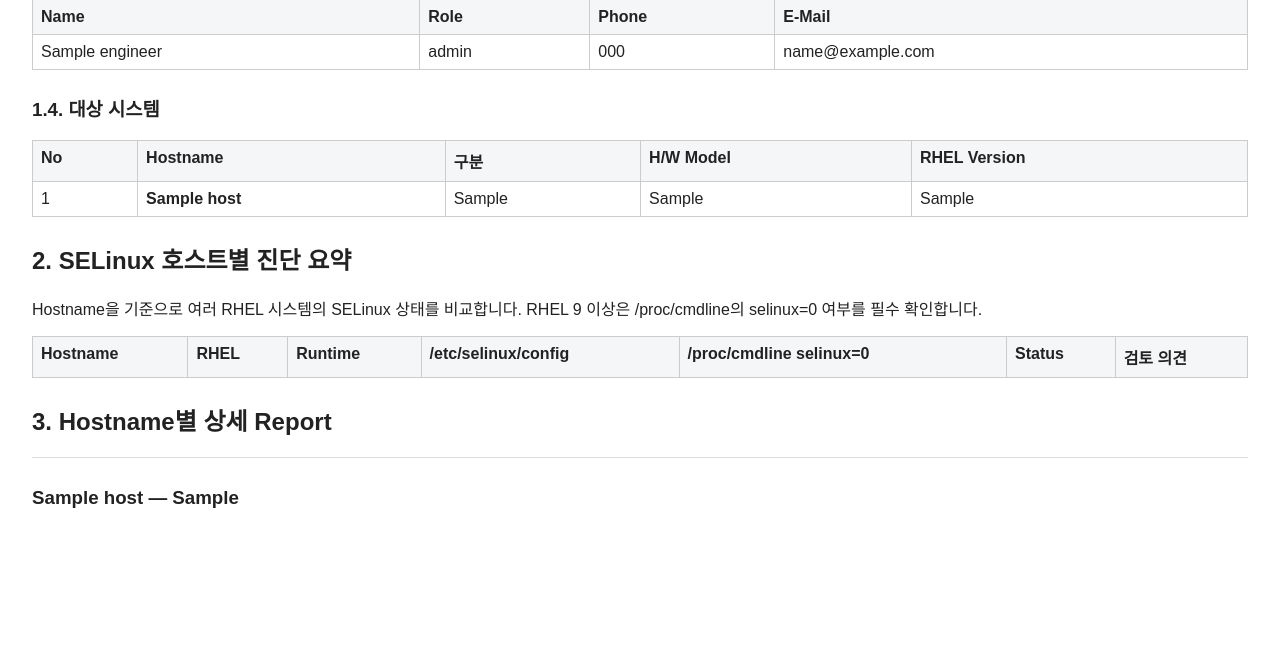
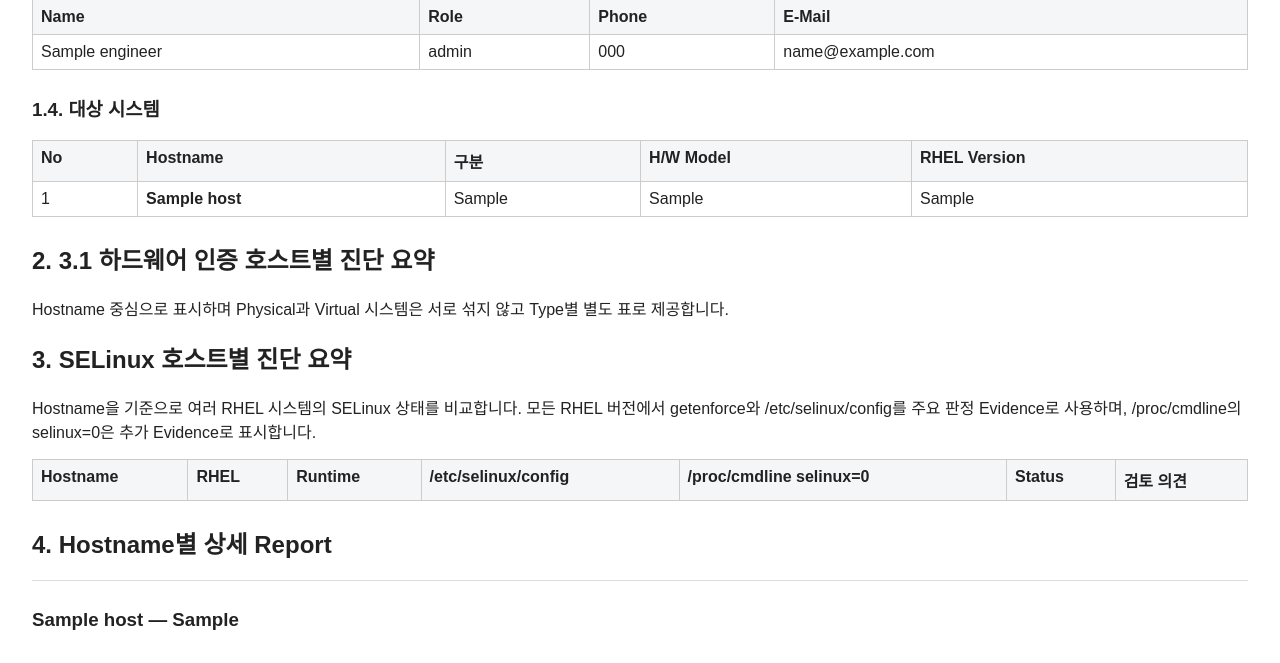
Before and after one commit to mjs0000/html, a Python web app: template templates/html/report.html.j2 in a window 1280 px wide. Shown: the part 604-1267 px from the top of the page. Before the commit the page ends 1112 px from the top, so only its background shows below. Run offline with Jinja, Linux system fonts and the light colour scheme; the template is opened without the code that fills it: most values are stand-ins (such as "Sample title", 1, 10 or a date in 2020); lists and menus that the app fills with data are empty.

Commit message:
feat: group hardware certification HTML by system type

```diff
--- a/templates/html/report.html.j2
+++ b/templates/html/report.html.j2
@@ -11,6 +11,8 @@
     code { white-space: pre-wrap; word-break: break-all; }
     .status { font-weight: 700; }
     .host-detail { margin: 18px 0 28px; padding-top: 10px; border-top: 1px solid #ddd; }
+    .type-group { margin-top: 20px; }
+    .reference-link { word-break: break-all; }
   </style>
 </head>
 <body>
@@ -52,9 +54,78 @@
     </table>
   </section>
 
+  <section id="hardware-certification-summary">
+    <h2>2. 3.1 하드웨어 인증 호스트별 진단 요약</h2>
+    <p>Hostname 중심으로 표시하며 Physical과 Virtual 시스템은 서로 섞지 않고 Type별 별도 표로 제공합니다.</p>
+
+    {% set ns = namespace(has_physical=false, has_virtual=false) %}
+    {% for host in hosts %}
+      {% if host.system_type and host.system_type|lower == 'physical' %}{% set ns.has_physical = true %}{% endif %}
+      {% if host.system_type and host.system_type|lower == 'virtual' %}{% set ns.has_virtual = true %}{% endif %}
+    {% endfor %}
+
+    {% if ns.has_physical %}
+    <div class="type-group">
+      <h3>Physical</h3>
+      <table>
+        <tr><th>Hostname</th><th>Type</th><th>Manufacturer</th><th>Model</th><th>RHEL Version</th><th>Certification</th><th>Reference</th><th>Status</th></tr>
+        {% for host in hosts if host.system_type and host.system_type|lower == 'physical' %}
+          {% for item in host.diagnostics if item.id == 'SYS_HW_CERT' %}
+          <tr>
+            <td><strong>{{ host.hostname }}</strong></td>
+            <td>Physical</td>
+            <td>{{ item.current_values.get('manufacturer') or '-' }}</td>
+            <td>{{ item.current_values.get('product_name') or host.hardware_model or '-' }}</td>
+            <td>{{ item.current_values.get('rhel_version') or host.os_version or '-' }}</td>
+            <td>{{ item.current_values.get('certification_scope') or '-' }}</td>
+            <td>
+              {% if item.current_values.get('reference_url') %}
+                <a class="reference-link" href="{{ item.current_values.get('reference_url') }}" target="_blank" rel="noopener noreferrer">{{ item.current_values.get('reference_name') or 'Reference' }}</a>
+              {% else %}
+                {{ item.current_values.get('reference_name') or '-' }}
+              {% endif %}
+            </td>
+            <td class="status">{{ item.status }}</td>
+          </tr>
+          {% endfor %}
+        {% endfor %}
+      </table>
+    </div>
+    {% endif %}
+
+    {% if ns.has_virtual %}
+    <div class="type-group">
+      <h3>Virtual</h3>
+      <table>
+        <tr><th>Hostname</th><th>Type</th><th>Manufacturer</th><th>Model</th><th>RHEL Version</th><th>Certification</th><th>Reference</th><th>Status</th></tr>
+        {% for host in hosts if host.system_type and host.system_type|lower == 'virtual' %}
+          {% for item in host.diagnostics if item.id == 'SYS_HW_CERT' %}
+          <tr>
+            <td><strong>{{ host.hostname }}</strong></td>
+            <td>Virtual</td>
+            <td>{{ item.current_values.get('manufacturer') or '-' }}</td>
+            <td>{{ item.current_values.get('product_name') or host.hardware_model or '-' }}</td>
+            <td>{{ item.current_values.get('rhel_version') or host.os_version or '-' }}</td>
+            <td>{{ item.current_values.get('certification_scope') or '-' }}</td>
+            <td>
+              {% if item.current_values.get('reference_url') %}
+                <a class="reference-link" href="{{ item.current_values.get('reference_url') }}" target="_blank" rel="noopener noreferrer">{{ item.current_values.get('reference_name') or 'Reference' }}</a>
+              {% else %}
+                {{ item.current_values.get('reference_name') or '-' }}
+              {% endif %}
+            </td>
+            <td class="status">{{ item.status }}</td>
+          </tr>
+          {% endfor %}
+        {% endfor %}
+      </table>
+    </div>
+    {% endif %}
+  </section>
+
   <section id="selinux-summary">
-    <h2>2. SELinux 호스트별 진단 요약</h2>
-    <p>Hostname을 기준으로 여러 RHEL 시스템의 SELinux 상태를 비교합니다. RHEL 9 이상은 /proc/cmdline의 selinux=0 여부를 필수 확인합니다.</p>
+    <h2>3. SELinux 호스트별 진단 요약</h2>
+    <p>Hostname을 기준으로 여러 RHEL 시스템의 SELinux 상태를 비교합니다. 모든 RHEL 버전에서 getenforce와 /etc/selinux/config를 주요 판정 Evidence로 사용하며, /proc/cmdline의 selinux=0은 추가 Evidence로 표시합니다.</p>
     <table>
       <tr>
         <th>Hostname</th>
@@ -73,13 +144,7 @@
             <td>{{ item.current_values.get('rhel_major', host.os_version or '-') }}</td>
             <td>{{ item.current_values.get('runtime_mode') or '-' }}</td>
             <td>{{ item.current_values.get('configured_mode') or '-' }}</td>
-            <td>
-              {% if item.current_values.get('rhel_major', 0) >= 9 %}
-                {% if item.current_values.get('kernel_selinux_disabled') is sameas true %}있음{% elif item.current_values.get('kernel_selinux_disabled') is sameas false %}없음{% else %}확인 불가{% endif %}
-              {% else %}
-                N/A
-              {% endif %}
-            </td>
+            <td>{% if item.current_values.get('kernel_selinux_disabled') is sameas true %}있음{% elif item.current_values.get('kernel_selinux_disabled') is sameas false %}없음{% else %}확인 불가{% endif %}</td>
             <td class="status">{{ item.status }}</td>
             <td>{{ item.summary or '-' }}</td>
           </tr>
@@ -90,7 +155,7 @@
   </section>
 
   <section id="details">
-    <h2>3. Hostname별 상세 Report</h2>
+    <h2>4. Hostname별 상세 Report</h2>
     {% for host in hosts %}
       <section class="host-detail">
         <h3>{{ host.hostname }}{% if host.os_version %} — {{ host.os_version }}{% endif %}</h3>
@@ -106,7 +171,7 @@
               <tr><th>Runtime</th><td>{{ item.current_values.get('runtime_mode') or '-' }}</td></tr>
               <tr><th>Configuration</th><td>{{ item.current_values.get('configured_mode') or '-' }}</td></tr>
               <tr><th>Runtime/Config 불일치</th><td>{{ item.current_values.get('runtime_config_mismatch') if item.current_values.get('runtime_config_mismatch') is not none else '-' }}</td></tr>
-              <tr><th>selinux=0</th><td>{{ item.current_values.get('kernel_selinux_disabled') if item.current_values.get('kernel_selinux_disabled') is not none else '-' }}</td></tr>
+              <tr><th>selinux=0 (추가 Evidence)</th><td>{{ item.current_values.get('kernel_selinux_disabled') if item.current_values.get('kernel_selinux_disabled') is not none else '-' }}</td></tr>
               <tr><th>/proc/cmdline</th><td><code>{{ item.current_values.get('kernel_cmdline') or '-' }}</code></td></tr>
             </table>
 
```
